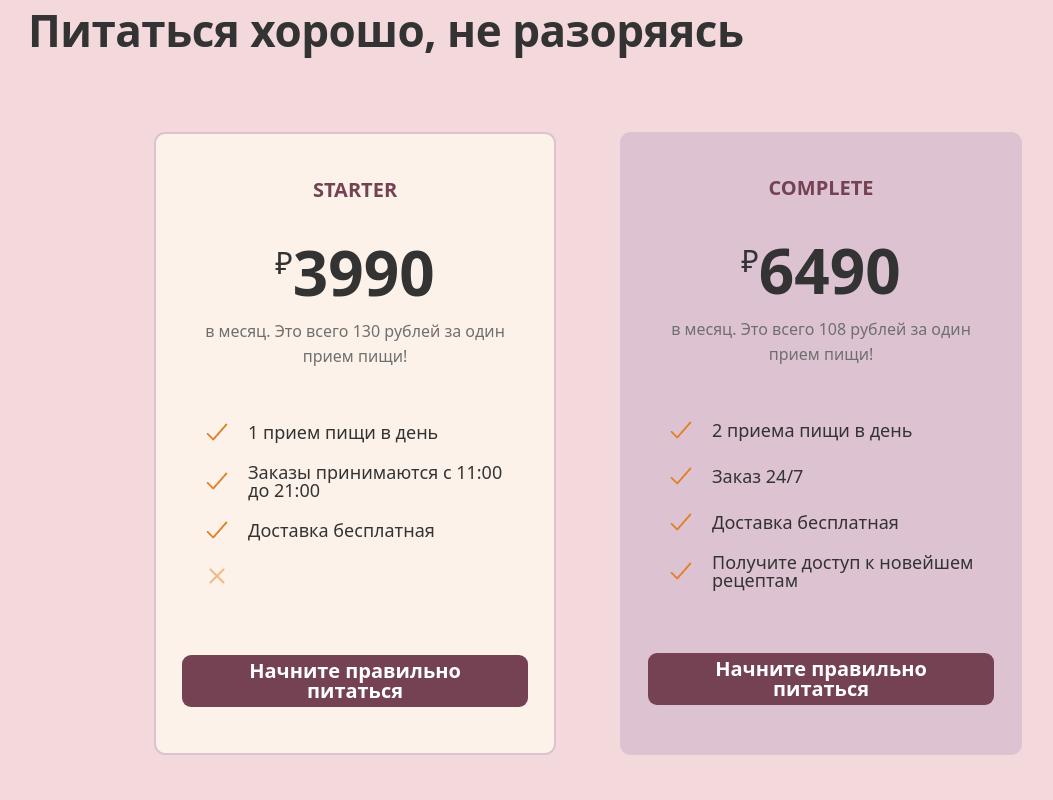
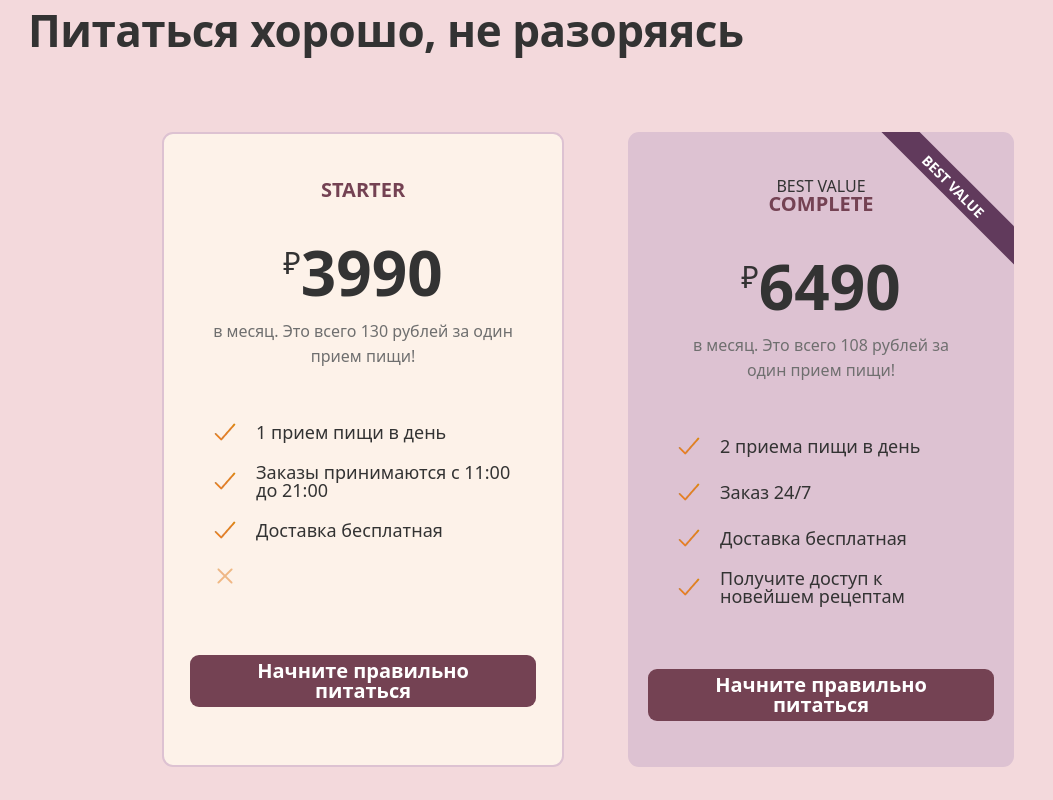
Before and after one commit to Anastasia-Krutko/UP_09, a plain HTML site: page index.html in a window 1280 px wide. Shown: the part 5420-6220 px from the top of the page, without its empty margins (52-1105 px from the left). Drawn offline with Linux system fonts and the light colour scheme; files whose address does not match are found by name.

Commit message:
Add files via upload

```diff
--- a/index.html
+++ b/index.html
@@ -404,6 +404,7 @@
 
                     <!--Complete-->
                     <article class="pricing-card pricing-card-complete">
+                        <span class="best-value-badge">BEST VALUE</span>
                         <header class="pricing-header">
                             <p class="plan-name">COMPLETE</p>
                             <p class="plan-price"><span class="currency">₽</span>6490</p>
--- a/style.css
+++ b/style.css
@@ -685,7 +685,25 @@ body {
 .pricing-card-complete {
     background-color: #ddc2d2;
     border: none;
-}
+    position: relative;
+    overflow: hidden;
+&::after {
+    content: "BEST VALUE";
+    text-align: center;
+    vertical-align: middle;
+    position: absolute;
+    width: 10rem;
+    height: 0.7rem;
+    top: 2.5rem;
+    right: -5rem;
+    background: #613a5c;
+    color: white;
+    font-weight: 700;
+    font-size: 0.875rem;
+    text-transform: uppercase;
+    padding: 0.5rem 3.75rem;
+    transform: rotate(45deg);
+}}
 
 .pricing-header {
     text-align: center;
```
